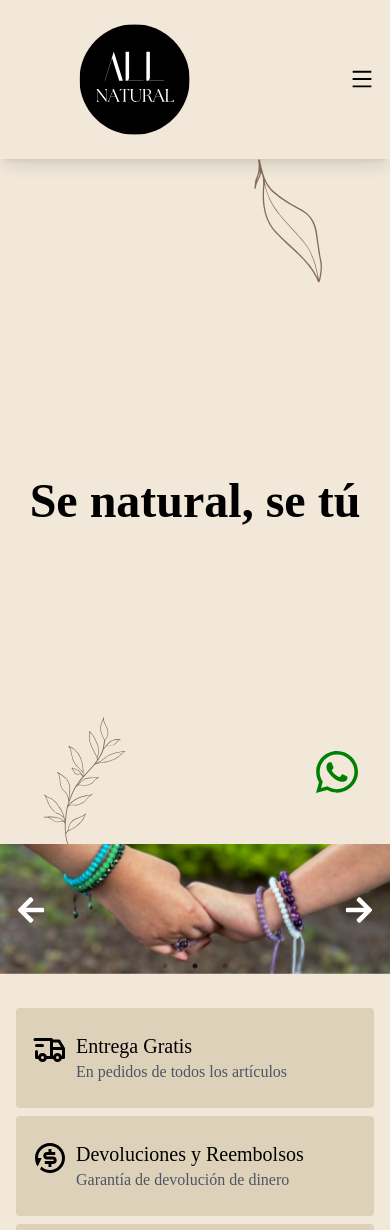
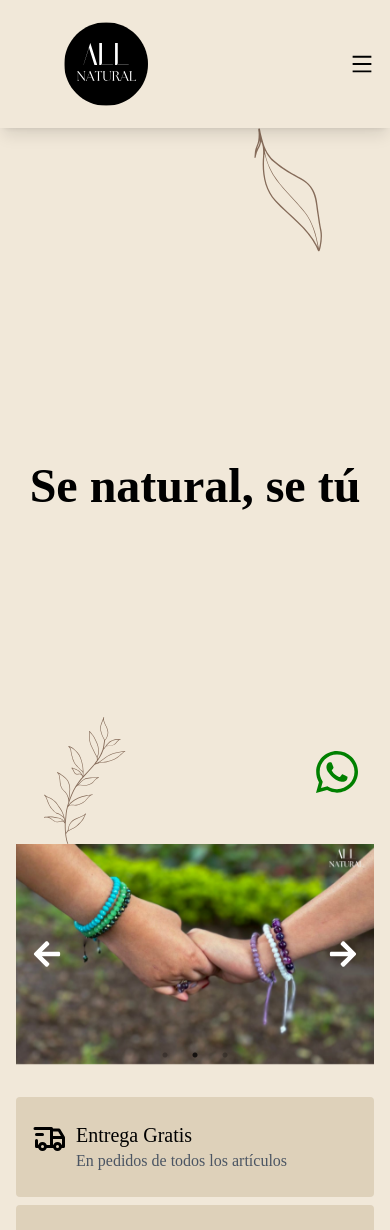
Before and after one commit to sebastianocamporoa/all-natural, a React (Vite) app: page / in a window 390 px wide. Shown: the top 1230 px of the page. Built offline with nearby package versions, Linux system fonts and the light colour scheme; no server answers; a web font is replaced by a local one.

Commit message:
se corrige tamaño del slider

```diff
--- /dev/null
+++ b/src/components/HeroSection/HeroSection.css
@@ -0,0 +1,11 @@
+@media (max-width: 940px) and (min-width: 350px) {
+    .hoja {
+      height: 15vh !important;
+    }
+  }
+
+  @media (max-width: 349px) {
+    .hoja {
+      display: none;
+    }
+  }
--- a/src/components/HeroSection.tsx
+++ b/src/components/HeroSection/HeroSection.tsx
@@ -1,4 +1,5 @@
 import { FC, useEffect, useState } from "react";
+import "./HeroSection.css"
 
 const HeroSection: FC = () => {
   const [navbarHeight, setNavbarHeight] = useState<number>(0);
@@ -19,7 +20,7 @@
       <img
         src="/hoja-1.svg"
         alt="Imagen inferior izquierda"
-        className="absolute bottom-0 left-0 object-contain"
+        className="absolute bottom-0 left-0 object-contain hoja"
         style={{
           height: `clamp(15vh, 30vw, 45vh)`,
           width: "auto",
@@ -30,7 +31,7 @@
       <img
         src="/hoja-2.svg"
         alt="Imagen superior derecha"
-        className="absolute top-0 right-0 object-contain transform rotate-180"
+        className="absolute top-0 right-0 object-contain transform rotate-180 hoja"
         style={{
           height: `clamp(15vh, 30vw, 45vh)`,
           width: "auto",
@@ -43,23 +44,6 @@
           Se natural, se tú
         </h1>
       </div>
-
-      {/* Media queries para evitar que las imágenes se crucen con el texto */}
-      <style>
-        {`
-          @media (max-width: 940px) and (min-width: 350px) {
-            img {
-              height: 15vh !important;
-            }
-          }
-
-          @media (max-width: 349px) {
-            img {
-              display: none;
-            }
-          }
-        `}
-      </style>
     </div>
   );
 };
--- a/src/pages/Home.tsx
+++ b/src/pages/Home.tsx
@@ -2,7 +2,7 @@
 import Slider from "react-slick";
 import "slick-carousel/slick/slick.css";
 import "slick-carousel/slick/slick-theme.css";
-import HeroSection from "../components/HeroSection";
+import HeroSection from "../components/HeroSection/HeroSection";
 import Features from "../components/Features";
 import TrendingProducts from "../components/TrendingProducts";
 import { useAppDispatch } from "../redux/hooks";
@@ -93,13 +93,20 @@
     <>
       <div className="dark:bg-darkBg overflow-x-hidden">
         <HeroSection />
+        {/* Contenedor para el slider con margen lateral */}
+        <div className="px-4 container mx-auto">
           <Slider {...settings}>
             {heroSlides.map((slide, index) => (
               <div key={slide.id}>
-              <img src={slide.image} alt={slide.title} className={`w-screen object-cover ${index === currentSlide ? 'animate-zoom' : ''}`} />
+                <img
+                  src={slide.image}
+                  alt={slide.title}
+                  className={`md:h-auto lg:h-[800px] object-contain ${index === currentSlide ? "animate-zoom" : ""}`}
+                />
               </div>
             ))}
           </Slider>
+        </div>
         <Features />
         <TrendingProducts />
         <Banner />
```
Lines whose indentation alone changed are shown as unchanged.
